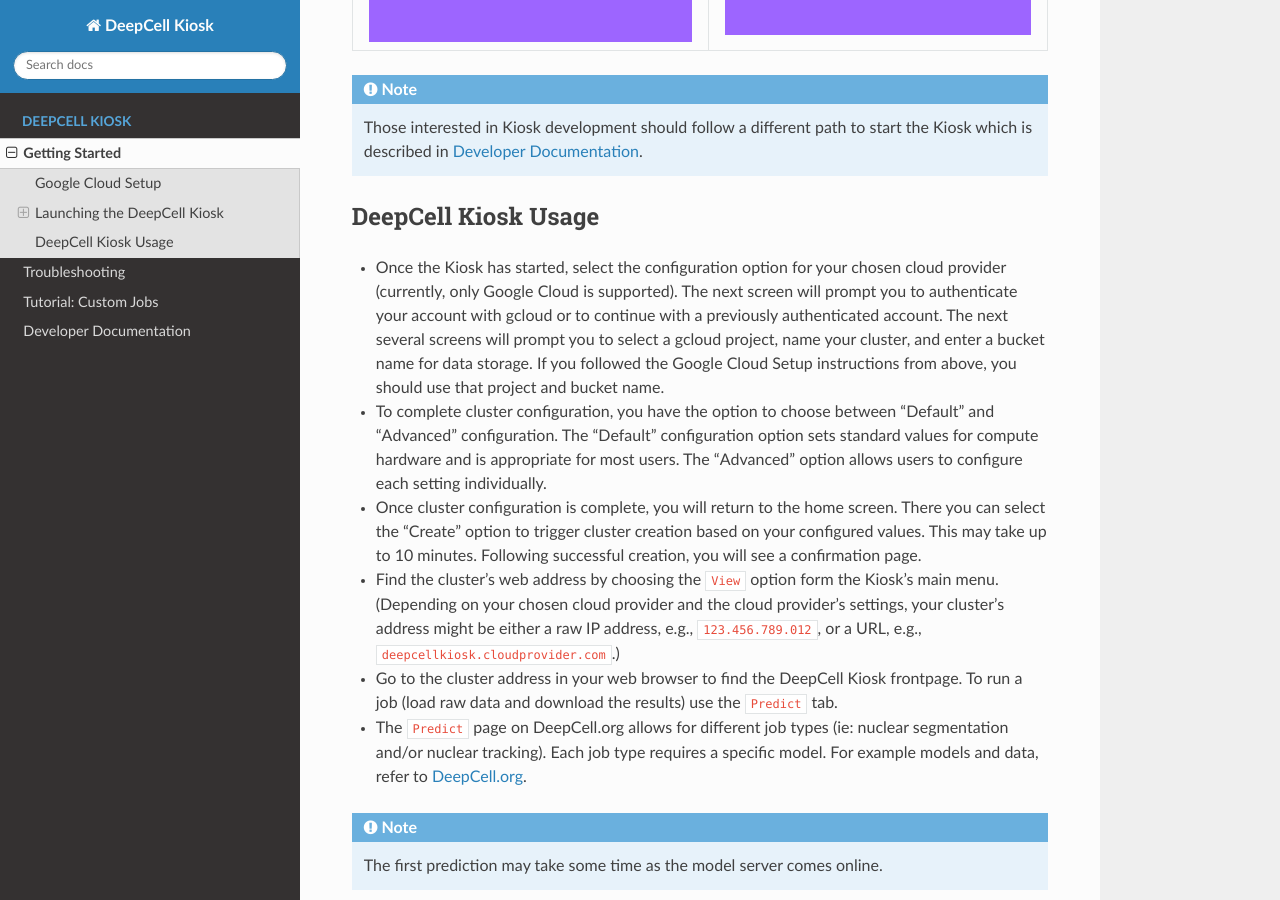
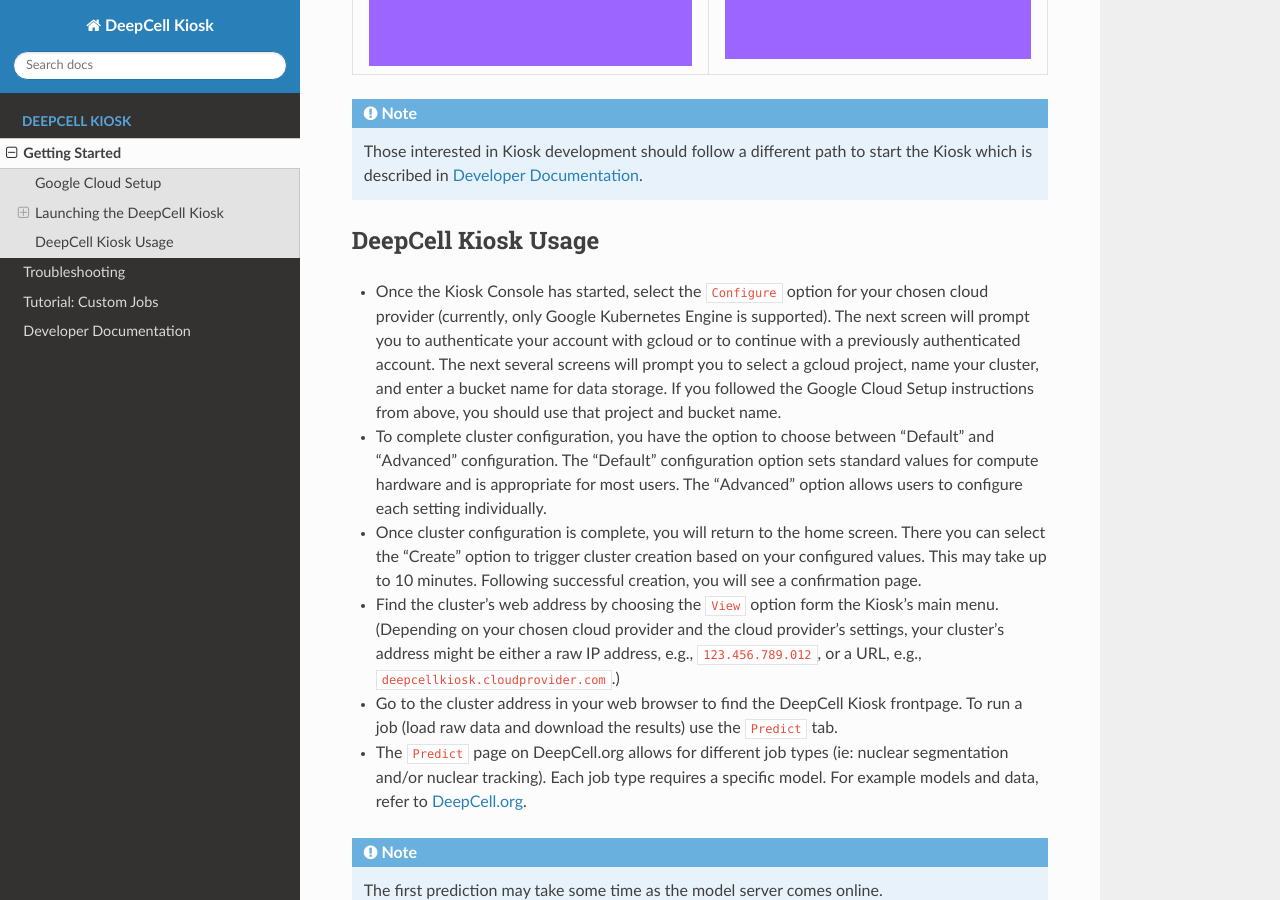
Before and after one commit to vanvalenlab/kiosk-console, a Sphinx documentation site: the page built from docs/source/GETTING_STARTED.rst, in a window 1280 px wide and 900 px high, scrolled down 3631 px. Built offline with Sphinx 7.4.7 and the Read the Docs theme 2.0.0, drawn with Linux system fonts in a browser that asks for light colours; some of the changed text lies outside the part shown.

Commit message:
Update Getting Started docs with new user feedback (#321)
* password warning about sudo.

* Simplify quota instruction.

* include standard storage with fine-grain access controls in bucket creation step.

* more descriptive cluster name box header.

* clarify Configuration option in instructions.

* direct links to the google docs for quota resources.

* proper formatting for menu options.

* Compute Engine > VM instances menu is not necessary as a link is provided.

* make GPU reference searchable in the console.

```diff
--- a/docs/source/GETTING_STARTED.rst
+++ b/docs/source/GETTING_STARTED.rst
@@ -115,7 +115,7 @@
 DeepCell Kiosk Usage
 --------------------
 
-* Once the Kiosk has started, select the configuration option for your chosen cloud provider (currently, only Google Cloud is supported). The next screen will prompt you to authenticate your account with gcloud or to continue with a previously authenticated account. The next several screens will prompt you to select a gcloud project, name your cluster, and enter a bucket name for data storage. If you followed the Google Cloud Setup instructions from above, you should use that project and bucket name.
+* Once the Kiosk Console has started, select the ``Configure`` option for your chosen cloud provider (currently, only Google Kubernetes Engine is supported). The next screen will prompt you to authenticate your account with gcloud or to continue with a previously authenticated account. The next several screens will prompt you to select a gcloud project, name your cluster, and enter a bucket name for data storage. If you followed the Google Cloud Setup instructions from above, you should use that project and bucket name.
 
 * To complete cluster configuration, you have the option to choose between "Default" and "Advanced" configuration. The "Default" configuration option sets standard values for compute hardware and is appropriate for most users. The "Advanced" option allows users to configure each setting individually.
 
```
Also changed, not shown: other parts of docs/source/GETTING_STARTED.rst (+1 -1 lines).
